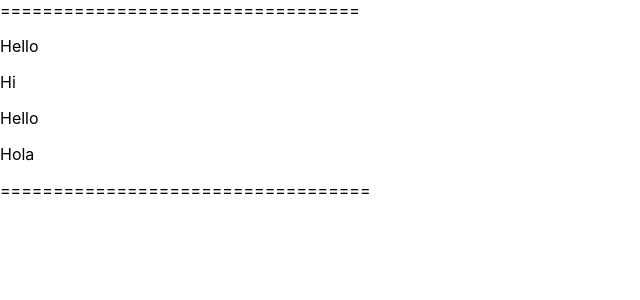
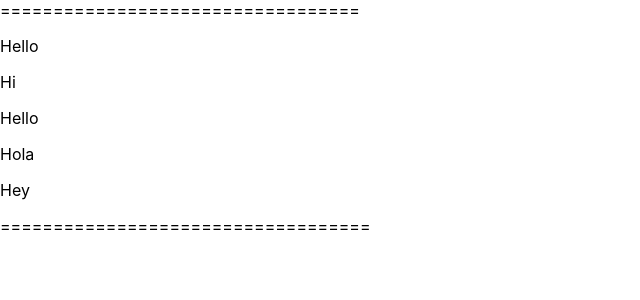
Before and after one commit to Piya0897/Test, a React (Create React App) app: page / in a window 1280 px wide. Shown: the top 300 px of the page, without its empty margins (0-640 px from the left). Built offline with nearby package versions, Linux system fonts and the light colour scheme.

Commit message:
third commit

```diff
--- a/src/Components/Test.js
+++ b/src/Components/Test.js
@@ -9,6 +9,7 @@ class Test extends Component {
                 <p>Hi</p>
                 <p>Hello </p>
                 <p>Hola</p>
+                <p>Hey </p>
                 ===================================
             </div>
         );
```
